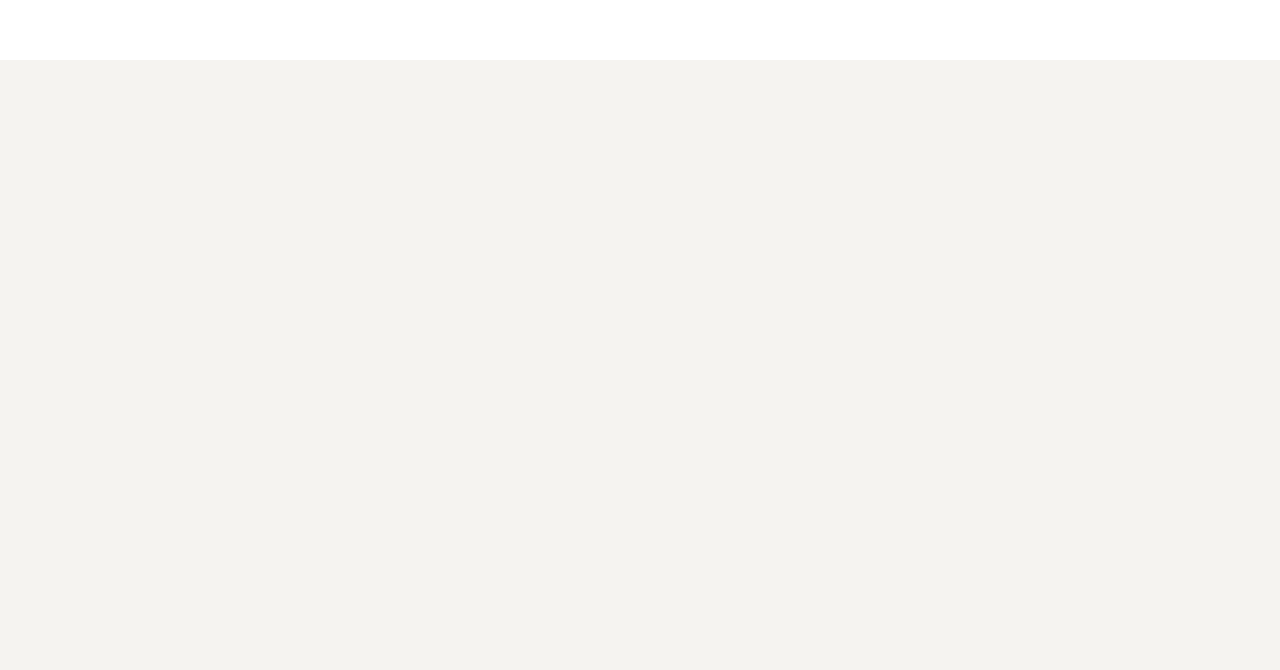
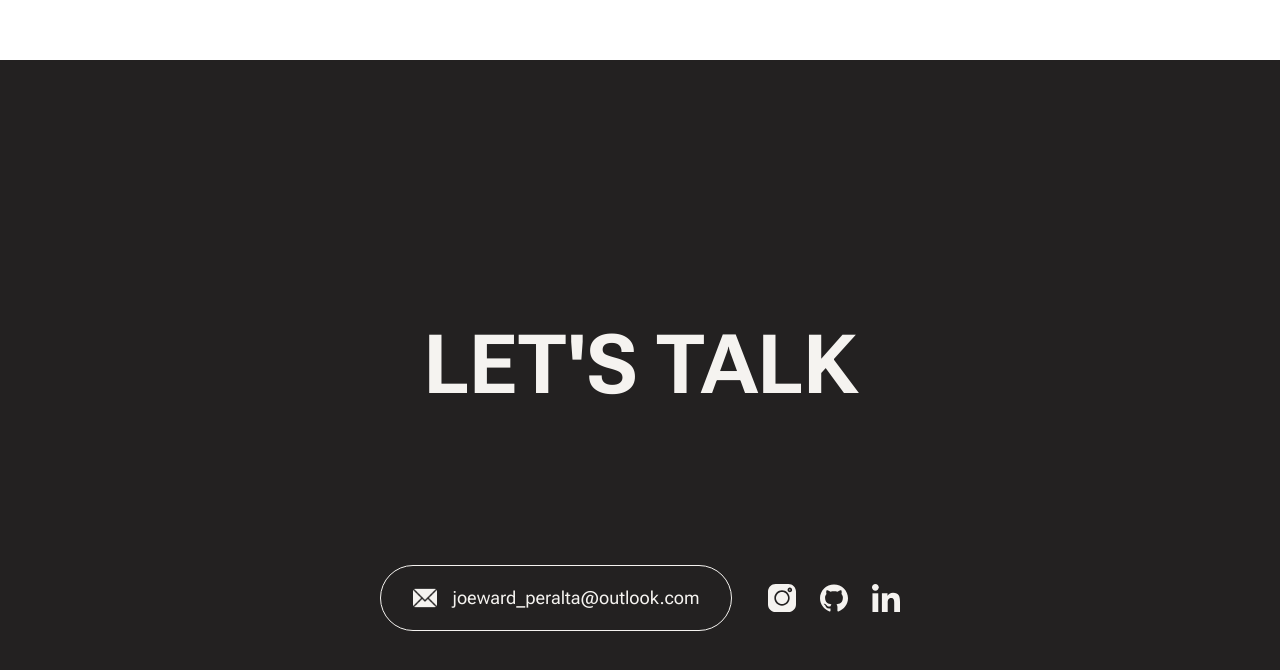
Before and after one commit to joewardperalta/developer-portfolio, a Next.js app: page / in a window 1280 px wide. Shown: the part 5884-6554 px from the top of the page. Before the commit the page ends 5944 px from the top, so only its background shows below. Built offline with nearby package versions, Linux system fonts and the light colour scheme.

Commit message:
Update the layout for the contact section

```diff
--- a/app/page.js
+++ b/app/page.js
@@ -175,27 +175,28 @@ export default function Home() {
         </Section>
 
         {/* Contact */}
-        {/* <Section
+        <Section
           className="bg-secondary desktop:py-[19rem]"
           id="contacts"
         >
           <Container>
             <Column>
-              <Heading className="mb-[4.5rem] !font-bold !text-primary desktop:text-[12.5rem]">
+              <Heading className="text-[4rem] !font-bold !text-primary tablet:text-[7.5rem] laptop:text-[11rem] desktop:text-[12.5rem]">
                 Let&apos;s Talk
               </Heading>
             </Column>
           </Container>
           <Container>
             <Column>
-              <ul className="flex items-center justify-center gap-9">
+              <ul className="flex flex-col items-center justify-center gap-9 laptop:flex-row">
                 <li>
                   <Link
-                    className="flex items-center gap-[1.125rem] rounded-full border border-primary px-9 py-6 text-[1.25rem] leading-[1.2] text-primary"
+                    className="flex items-center gap-[1rem] rounded-full border border-primary px-8 py-5 text-[1rem] leading-[1.2] text-primary tablet:text-[1.125rem]"
                     href="mailto:joeward_peralta@outlook.com"
                   >
                     <Image
-                      src="/vectors/instagram light.svg"
+                      className="h-5 w-5 tablet:h-6 tablet:w-6"
+                      src="/images/email.png"
                       alt="instagram icon"
                       width={32}
                       height={32}
@@ -207,7 +208,7 @@ export default function Home() {
               </ul>
             </Column>
           </Container>
-        </Section> */}
+        </Section>
       </main>
 
       {/*  Footer */}
```
Also changed, not shown: public/images/email.png (added).
